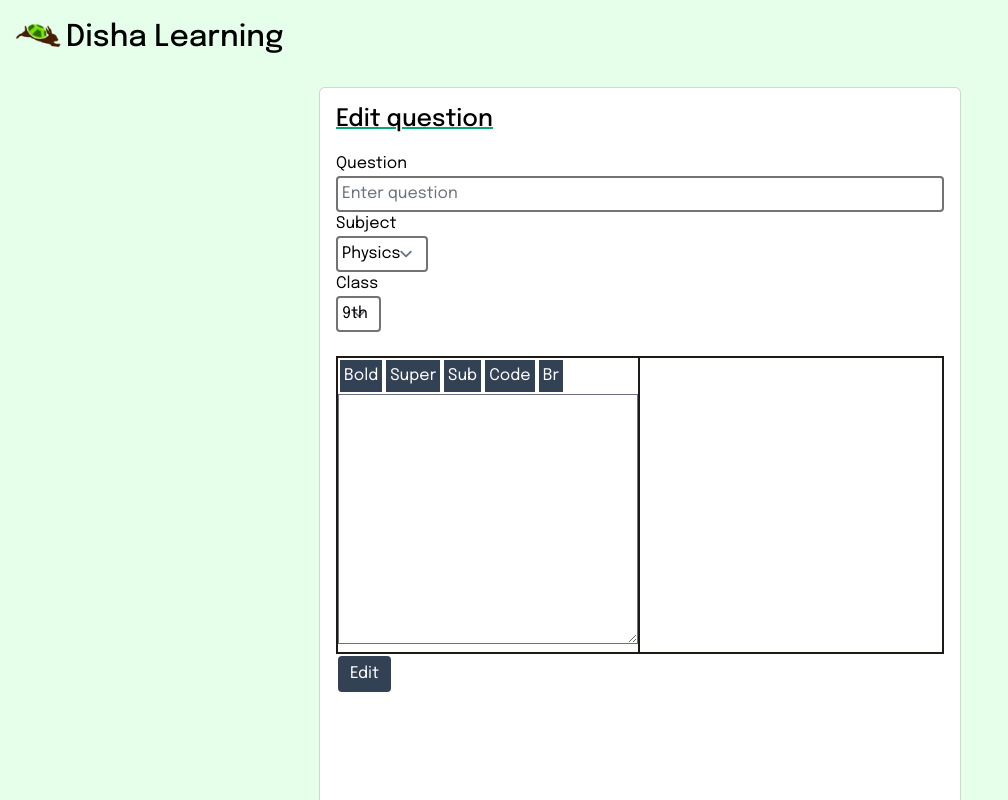
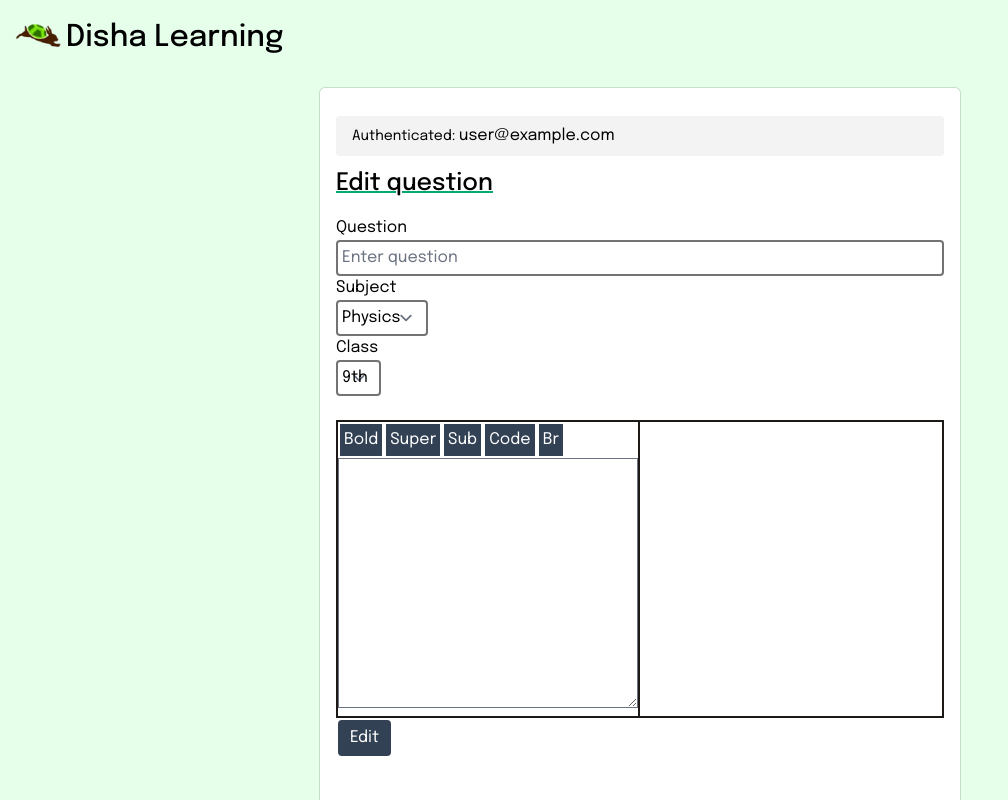
Before and after one commit to Avi-Rana-1718/ans.dishalearning.in, a Next.js app: page /edit/1 in a window 1280 px wide. Shown: the top 800 px of the page, without its empty margins (0-1008 px from the left). Built offline with nearby package versions, Linux system fonts and the light colour scheme; no server answers; the database is empty; sample sign-in values are in the browser's storage.

Commit message:
dashboard

```diff
--- a/app/(admin)/dashboard/page.js
+++ b/app/(admin)/dashboard/page.js
@@ -1,5 +1,6 @@
 import { initializeApp } from "firebase/app";
 import { getDatabase, ref, child, get } from "firebase/database";
+import Link from "next/link";
 
 
 const firebaseConfig = {
@@ -33,6 +34,16 @@ await get(child(dbRef, `data`)).then((snapshot) => {
   console.error(error);
 });
     return (
-        <h1>{obj.length} questions</h1>
+      <>
+          <h3 className="text-2xl underline decoration-[#04AA6D] decoration-2 font-medium mb-4">Dashboard</h3>
+      <section className="flex">
+      <div className=" p-3 rounded m-2 bg-[#f3f3f3] text-left dark:bg-[#383838]">
+      <small className="text-sm block">Total questions: {obj.length}</small>
+      </div>
+      <Link href="/answers"><button className="bg-[#f3f3f3] dark:bg-[#383838] dark:text-[#fff]  p-3 rounded m-2 hover:underline">Go to answers <i class="fa-solid fa-arrow-up-right-from-square"></i></button></Link>
+      <Link href="/write"><button className="bg-[#f3f3f3] dark:bg-[#383838] dark:text-[#fff] p-3 rounded m-2 hover:underline">Submit new answer <i class="fa-solid fa-arrow-up-right-from-square"></i></button></Link>
+
+        </section>
+      </>
     )
 }
--- a/app/(admin)/layout.js
+++ b/app/(admin)/layout.js
@@ -3,6 +3,7 @@
 import { initializeApp } from "firebase/app";
 import { getAuth, onAuthStateChanged, signInWithEmailAndPassword } from "firebase/auth";
 import { useRouter } from 'next/navigation'
+import { useState } from "react";
 
 const firebaseConfig = {
     apiKey: "AIzaSyCciV3sOwkss506-379tA5SanyezujbYNA",
@@ -17,15 +18,28 @@ const firebaseConfig = {
   const app = initializeApp(firebaseConfig);
 
 export default function ShopLayout({ children, params }) {
+
+  const [authState, setAuthState] = useState("Checking")
+
     const router = useRouter();
     const auth = getAuth();
     onAuthStateChanged(auth, (user) => {
       if (user) {
         console.log("Authenticated!");
+        setAuthState(user.email)
       } else {
         router.push(`/auth`);
       }
     });
 
-    return <section>{children}</section>
+    return (
+    <section>
+      <div className="px-4 py-2 my-3 rounded bg-[#f3f3f3] text-left dark:bg-[#383838]">
+    <small className="text-sm"><i class="fa-solid fa-user-gear"></i> Authenticated: </small>
+    <span>{authState!="Checking"?authState:"Not authenicated"}</span>
+      </div>
+
+      {children}
+    </section>
+    )
   }
```
